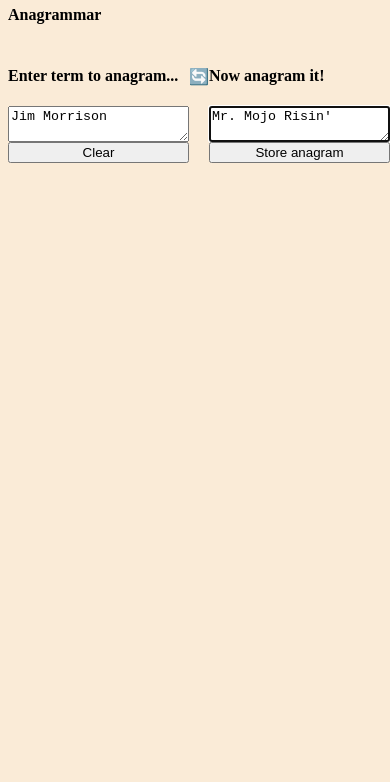
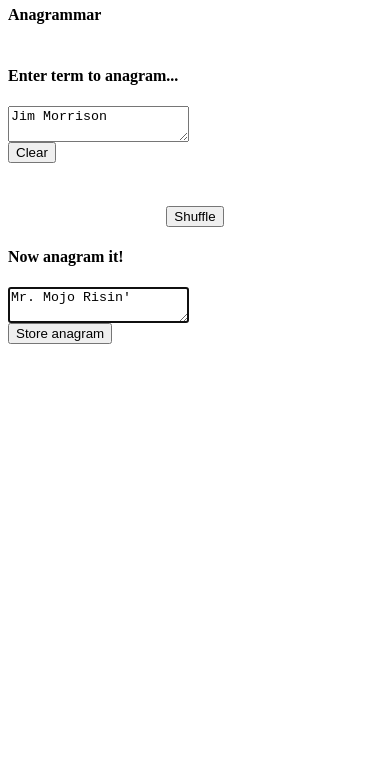
Before and after one commit to BigBossSR/wordplayer, a website with bundled scripts: page index.html in a window 390 px wide. Shown: the part 62-844 px from the top of the page. Built offline with nearby package versions, Linux system fonts and the light colour scheme; files whose address does not match are found by name.

Commit message:
ANAGRAMMAR: apply classic styles, flex layout, and media queries

```diff
--- a/index.html
+++ b/index.html
@@ -5,20 +5,55 @@
     <meta charset="utf-8" />
     <title></title>
     <style>
+        @font-face {
+            font-family: Chicago;
+            src: url('./assets/Krungthep.ttf');
+        }
         body {
-            background-color: antiquewhite;
+            background-color: white;
+            font-family: Chicago;
+        }
+        .classic-button {
+            border-radius: 3px;
+            background-color: white;
+        }
+        .classic-button:focus {
+            background-color: black;
+            color: white;
+            border-color: white;
+        }
+        .classic-input {
+            outline: 3px solid black;
+            border: 1px solid black;
+            outline-offset: 2px;
+            font-family: Chicago;
+            margin: 6px;
         }
         .input-row {
             display: flex;
             flex-direction: row;
+            align-items: stretch;
         }
         .input-column {
             flex-grow: 1;
             display: flex;
             flex-direction: column;
+            align-items: flex-start;
+        }
+        @media (max-width: 768px) {
+            .input-row {
+                flex-direction: column; /* Stack columns on smaller screens */
+            }
+
+            .input-column {
+                width: 100%; /* Ensure columns fill the full width */
+            }
         }
         #letter-bank-column {
-            text-align: center;
+            display: flex;
+            flex-direction: column;
+            align-items: center; /* Center items along the cross axis */
+            justify-content: space-between; /* Distribute items evenly along the main axis */
         }
         #letter-bank-label {
             cursor: pointer;
@@ -40,11 +75,12 @@
         <div class="input-column">
             <h4 id="raw-text-label">Enter term to anagram...</h4>
             <textarea id="raw-text-input"></textarea>
-            <button tabindex="-1" id="clear-raw-text-button">Clear</button>
+            <button tabindex="0" id="clear-raw-text-button">Clear</button>
         </div>
         <div class="input-column" id='letter-bank-column'>
-            <h4 id="letter-bank-label" title="Shuffle">🔄</h4>
+            <h4 id="letter-bank-label"></h4>
             <span id="letter-bank"></span>
+            <button tabindex="0" id="letter-bank-button">Shuffle</button>
         </div>
         <div class="input-column">
             <h4 id="modified-text-label">Now anagram it!</h4>
```
